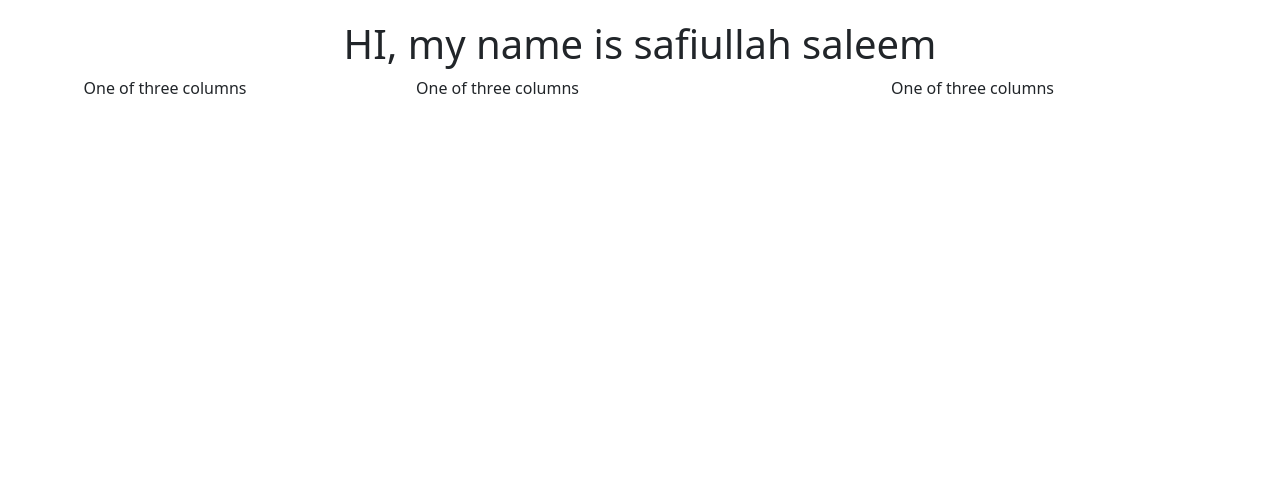
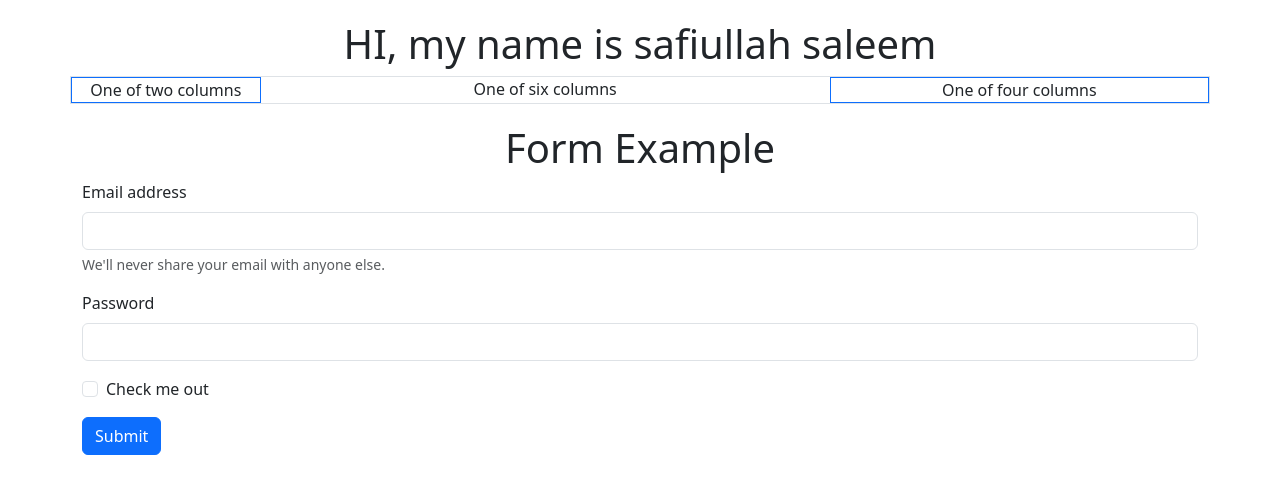
Before and after one commit to Safiullah-Saleem/web-development-crash-course, a plain HTML site: page week03/week03day01/index.html in a window 1280 px wide. Drawn offline with nearby package versions, Linux system fonts and the light colour scheme.

Commit message:
bootstrap

```diff
--- a/week03/week03day01/index.html
+++ b/week03/week03day01/index.html
@@ -76,19 +76,43 @@
         </div>
     </div> -->
 
- <div class="container-md text-center">
-  <div class="row align-items-start">
-    <div class="col-2">
-      One of three columns
+ <div class="container-md text-center ">
+  <div class="row align-items-start border">
+    <div class="col-2 border border-primary">
+      One of two columns
     </div>
-    <div class="col">
-      One of three columns
+    <div class="col-6">
+      One of six columns
     </div>
-    <div class="col">
-      One of three columns
+    <div class="col border border-primary">
+      One of four columns
     </div>
   </div>
 </div>
+
+
+<!-- creating our form -->
+ <h1>Form Example</h1>
+ <form class="container">
+  <div class="mb-3 ">
+    <label for="exampleInputEmail1" class="form-label">Email address</label>
+    <input type="email" class="form-control" id="exampleInputEmail1" aria-describedby="emailHelp">
+    <div id="emailHelp" class="form-text">We'll never share your email with anyone else.</div>
+  </div>
+  <div class="mb-3">
+    <label for="exampleInputPassword1" class="form-label">Password</label>
+    <input type="password" class="form-control" id="exampleInputPassword1">
+  </div>
+  <div class="mb-3 form-check">
+    <input type="checkbox" class="form-check-input" id="exampleCheck1">
+    <label class="form-check-label" for="exampleCheck1">Check me out</label>
+  </div>
+  <button type="submit" class="btn btn-primary">Submit</button>
+</form>
+
+
+
+
 
     <script src="https://cdn.jsdelivr.net/npm/bootstrap@5.3.8/dist/js/bootstrap.bundle.min.js"
         integrity="sha384-FKyoEForCGlyvwx9Hj09JcYn3nv7wiPVlz7YYwJrWVcXK/BmnVDxM+D2scQbITxI"
```
